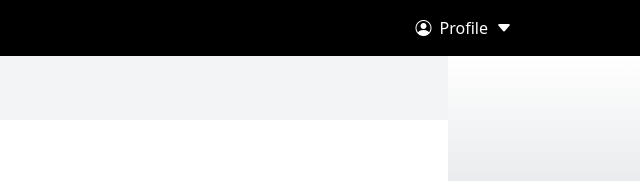
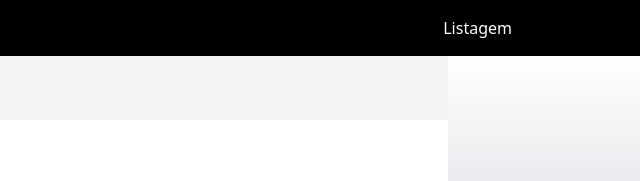
Before and after one commit to haradeuel/FavoriteMovies, a website: page src/main.html in a window 1280 px wide. Shown: the top 181 px of the page, 640-1280 px from the left. Drawn offline with nearby package versions, Linux system fonts and the light colour scheme.

Commit message:
add link

```diff
--- a/src/main.html
+++ b/src/main.html
@@ -28,16 +28,16 @@
     >
       <div class="text-white text-yellow-400">Favorite Movies</div>
       <a class="flex flex-row gap-2 items-center hover:text-yellow-500" href="">
-        <i class="bi bi-person-circle"></i>
-        <span> Profile </span>
-        <i class="bi bi-caret-down-fill"></i>
+        <span>
+          <a href="lista_filmes.html">Listagem</a>
+        </span>
       </a>
     </nav>
 
     <main class="bg-gradient-to-t w-full h-full from-gray-400 px-48">
       <div class="bg-white w-full h-full">
-        <div class="bg-gray-100   p-4 h-16">
-          <h1 class=" text-xl focus-within:text-black ">Cadastre um Filme</h1>
+        <div class="bg-gray-100 p-4 h-16">
+          <h1 class="text-xl focus-within:text-black">Cadastre um Filme</h1>
         </div>
         <div class="px-32 py-16">
           <form class="flex flex-col gap-4">
@@ -46,7 +46,7 @@
               <input
                 id="name"
                 type="text"
-                class="border border-gray-400 rounded-sm p-2  border focus:border-yellow-600 focus:outline-none focus:border-4"
+                class="border border-gray-400 rounded-sm p-2 border focus:border-yellow-600 focus:outline-none focus:border-4"
                 placeholder="Nome do filme"
               />
 
```
Also changed, not shown: src/lista_filmes.html (+5 -3 lines).
